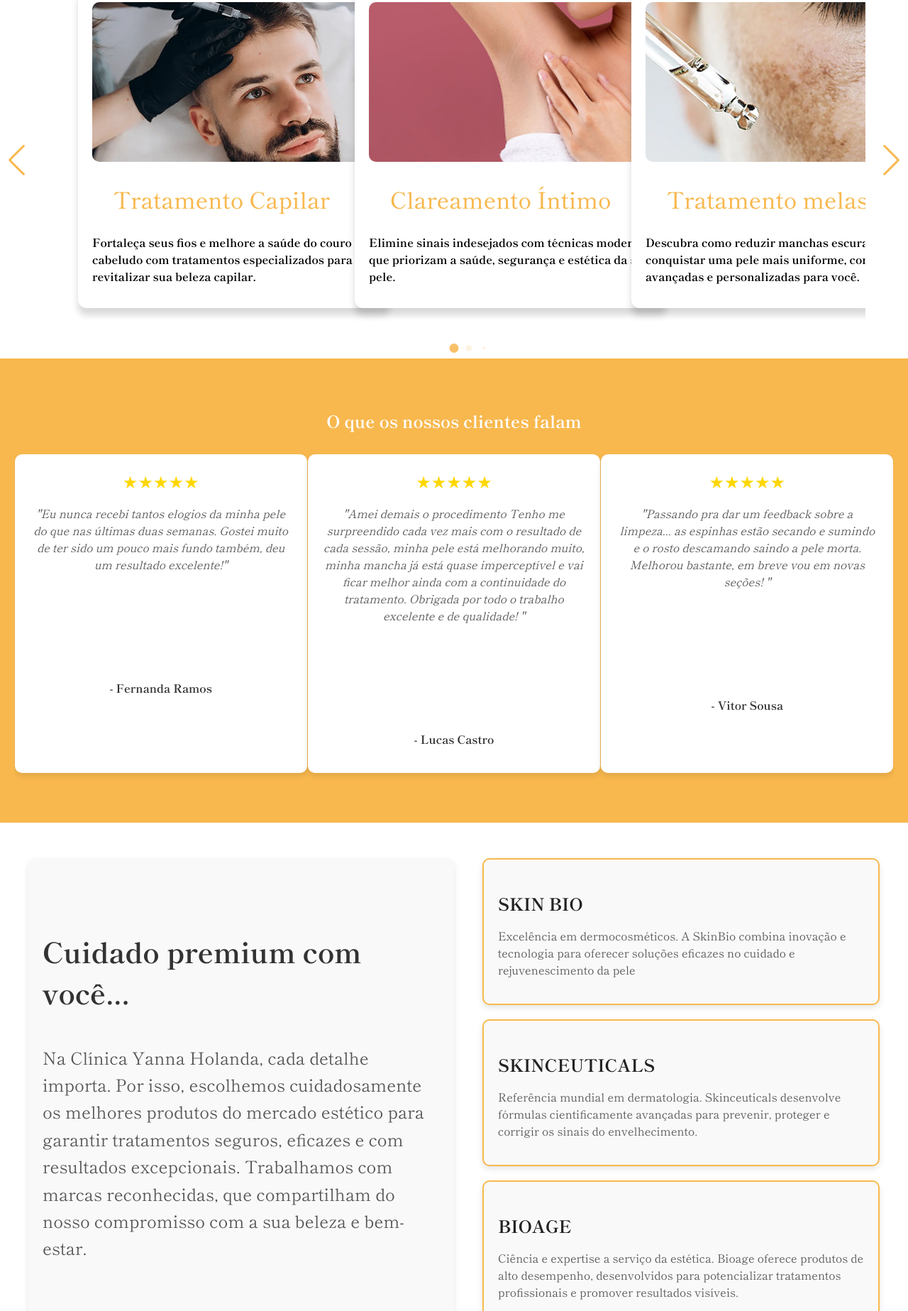
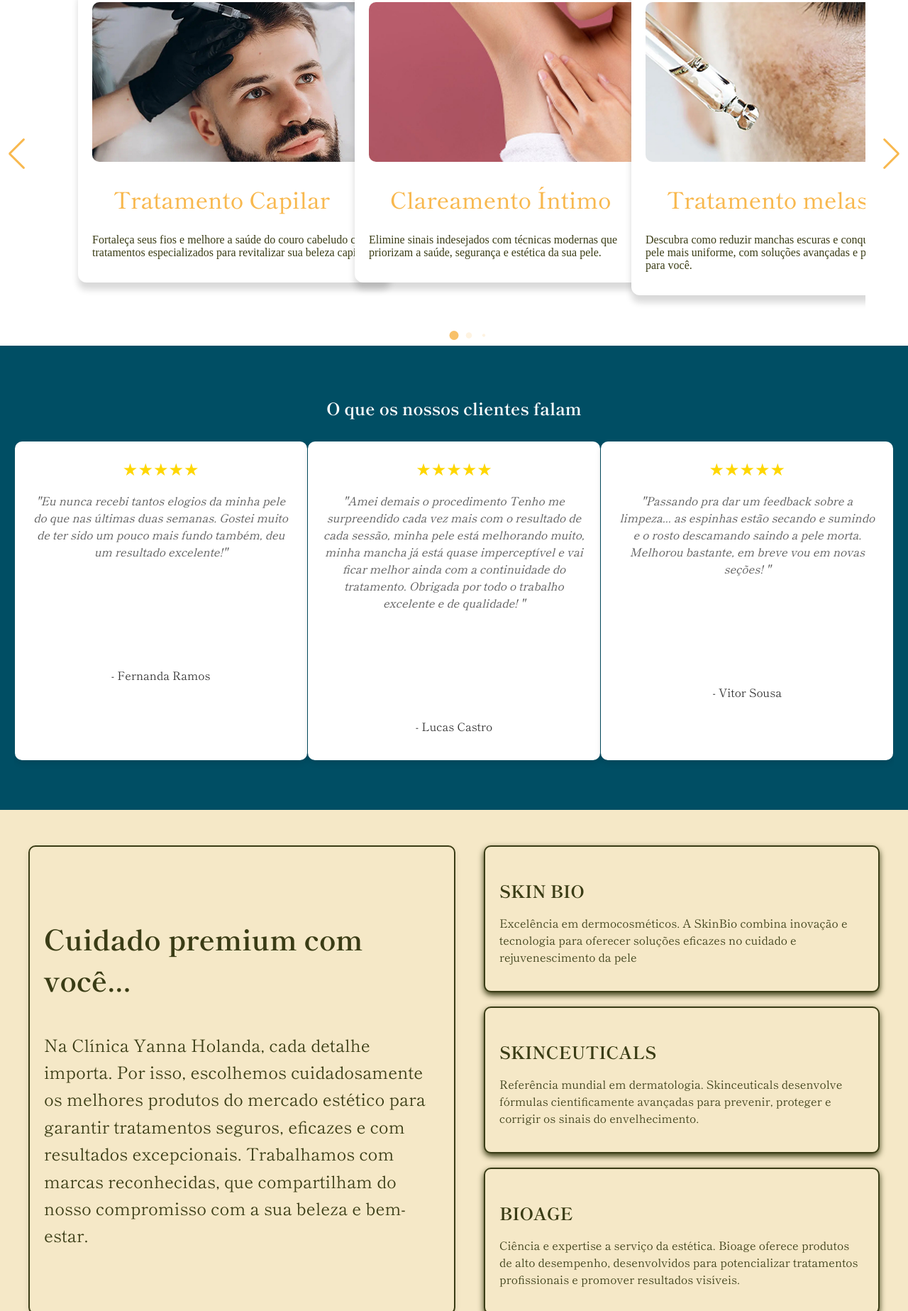
Before and after one commit to iEdymar/lpdrayanna, a plain HTML site: page index.html in a window 1280 px wide. Shown: the part 953-2800 px from the top of the page at 71% size. Drawn offline with nearby package versions, Linux system fonts and the light colour scheme; a web font is replaced by a local one.

Commit message:
terceiro

```diff
--- a/index.html
+++ b/index.html
@@ -31,7 +31,7 @@
 
     <section class="hero">
         <div class="hero-content">
-            <h1>Transforme sua <span class="highlight">beleza</span>,<br>Reflita sua <span class="highlight">confiança</span>.</h1>
+            <h1>Transforme sua <span class="highlight">beleza</span>.<br>Reflita sua <span class="highlight">confiança</span>.</h1>
             <p>Tratamentos personalizados que valorizam sua essência e elevam sua autoestima.</p>
             <a href="#" class="btn">AGENDE SUA CONSULTA →</a>
         </div>
--- a/styles.css
+++ b/styles.css
@@ -1,4 +1,5 @@
 @import url('https://fonts.googleapis.com/css2?family=Shippori+Mincho:wght@400;500;700&family=Sora:wght@100..800&display=swap');
+@import url('https://fonts.googleapis.com/css2?family=Alexandria:wght@300;400&display=swap');
 
 html, body {
     font-family: 'Shippori Mincho', sans-serif;
@@ -17,7 +18,6 @@ header {
     position: fixed; /* Fixa a navbar no topo ao rolar a página */
     top: 0px;
     z-index: 1000; /* Garante que a navbar fique acima de outros elementos */
-    border-radius: 24px;
 }
 
 nav {
@@ -35,7 +35,7 @@ nav {
 }
 
 .nav-links li a{
-    color: #004E64;
+    color: #3A3C15;
     text-decoration: none;
     font-weight: bold;
     font-size: 0.9em;
@@ -282,12 +282,14 @@ nav ul li:first-child a {
 
 
 .card-list .card-link .card-title {
+    font-family: "Alexandria", serif;
+    font-style: light;
     display: flex;
     flex-direction: column;
     align-items: center;
     font-size: 1rem;
-    color: #000;
-    font-weight: 600;
+    color: #3A3C15;
+    font-weight: 100;
 }
 
 .card-wrapper .swiper-pagination-bullet {
@@ -307,7 +309,11 @@ nav ul li:first-child a {
 
 @media screen and (max-width: 768px){
     .card-wrapper {
-        margin: 0 24px 0px;
+        margin: 0 0px 0px;
+        display: flex;
+        flex-direction: row;
+        align-items: center;
+        justify-content: center;
     }
 
     .card-wrapper .swiper-slide-button {
@@ -318,7 +324,7 @@ nav ul li:first-child a {
 
 #depoimentos {
     padding: 50px 20px;
-    background-color: #F8B84E;
+    background-color: #004E64;
     text-align: center;
 }
 
@@ -365,7 +371,7 @@ h2 {
 .depoimento-autor {
     text-align: center;
     justify-content: space-around;
-    font-weight: bold;
+    font-weight: regular;
     color: #333;
     margin-top: 150px;
 }
@@ -383,7 +389,7 @@ h2 {
 
 #produtos {
     padding: 50px 20px;
-    background-color: #ffffff;
+    background-color: #F5E8C7;;
 }
 
 .produtos-content {
@@ -401,21 +407,22 @@ h2 {
     align-items: center;
     flex-direction: column;
     justify-content: center; /* Centraliza o texto verticalmente */
-    background-color: #f9f9f9; /* Opcional: fundo para visualizar o espaço */
+    background-color: #F5E8C7;; /* Opcional: fundo para visualizar o espaço */
     padding: 20px; /* Adiciona um espaçamento interno */
     border-radius: 10px; /* Borda arredondada para combinar com os cards */
+    border: 2px solid #3A3C15;
     box-shadow: 0 4px 8px rgba(0, 0, 0, 0.1); /* Sombra para combinar com os cards */
 }
 
 .texto-coluna-prd h2 {
     font-size: 2.5em;
     margin-bottom: 20px;
-    color: #333;
+    color: #3A3C15;
 }
 
 .texto-coluna-prd p {
     font-size: 1.5em;
-    color: #555;
+    color: #3A3C15;
     line-height: 1.6; /* Melhora a legibilidade do texto */
 }
 
@@ -427,23 +434,23 @@ h2 {
 }
 
 .produto-card {
-    background-color: #f9f9f9;
+    background-color: #F5E8C7;
     border-radius: 10px;
-    box-shadow: 0 4px 8px rgba(0, 0, 0, 0.1);
-    border: 2px solid #F8B84E;
+    box-shadow: 0 4px 8px #3A3C15;
+    border: 2px solid #3A3C15;
     padding: 20px;
     text-align: left;
 }
 
 .produto-card h3 {
     font-size: 1.5em;
-    color: #222;
+    color: #3A3C15;
     margin-bottom: 15px;
 }
 
 .produto-card p {
     font-size: 1em;
-    color: #555;
+    color: #3A3C15;
 }
 
 /* Responsividade para telas menores */
```
